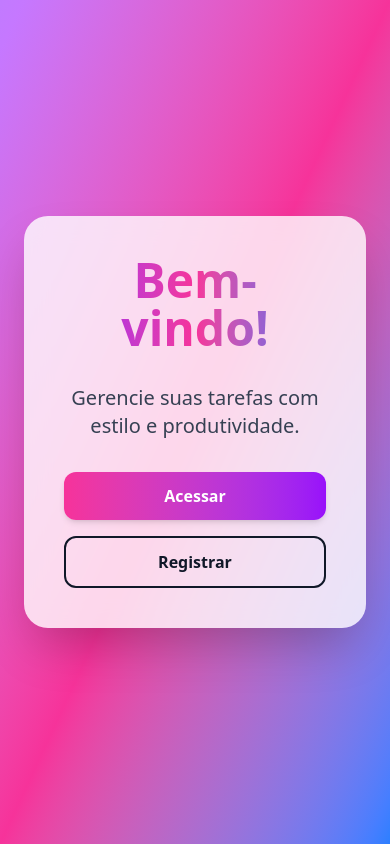
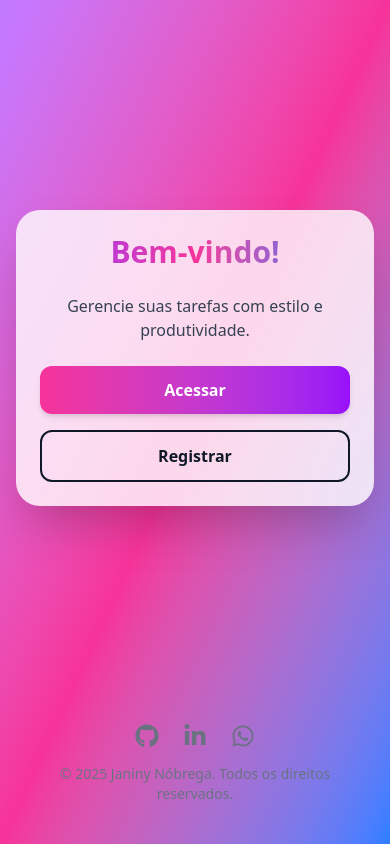
Before and after one commit to JaninyNobrega/my-planner, a Next.js app: page / in a window 390 px wide. Built offline with nearby package versions, Linux system fonts and the light colour scheme.

Commit message:
Projeto finalizado aguardando publicação no vercel

```diff
--- a/package.json
+++ b/package.json
@@ -15,7 +15,8 @@
     "mongodb": "^6.18.0",
     "next": "15.5.0",
     "react": "19.1.0",
-    "react-dom": "19.1.0"
+    "react-dom": "19.1.0",
+    "react-icons": "^5.5.0"
   },
   "devDependencies": {
     "@eslint/eslintrc": "^3",
--- a/src/app/api/auth/login/route.js
+++ b/src/app/api/auth/login/route.js
@@ -37,7 +37,7 @@ export async function POST(request) {
     const token = jwt.sign(
       { userId: user._id, email: user.email },
       process.env.JWT_SECRET,
-      { expiresIn: '1h' } // Token expira em 1 hora
+      { expiresIn: '1h' }
     );
 
     return new Response(JSON.stringify({ message: 'Login realizado com sucesso!', token: token }), {
--- a/src/app/api/auth/register/route.js
+++ b/src/app/api/auth/register/route.js
@@ -15,10 +15,10 @@ export async function POST(request) {
 
     // 2. Conecte ao MongoDB usando a nossa função
     const client = await clientPromise;
-    const db = client.db("projeto-fullstack"); // Nome do banco de dados
-    const usersCollection = db.collection("users"); // Coleção de usuários
+    const db = client.db("projeto-fullstack");
+    const usersCollection = db.collection("users");
 
-    // 3. Verifique se o usuário já existe
+    // 3. o usuário já existe?
     const userExists = await usersCollection.findOne({ email: email });
     if (userExists) {
       return new Response(JSON.stringify({ message: 'Este email já está em uso.' }), {
--- a/src/app/api/tasks/route.js
+++ b/src/app/api/tasks/route.js
@@ -34,12 +34,12 @@ export async function POST(request) {
 
     // 4. Conecte ao banco de dados e à coleção de tarefas
     const client = await clientPromise;
-    const db = client.db("projeto-fullstack"); // Verifique se o nome do BD está correto
+    const db = client.db("projeto-fullstack");
     const tasksCollection = db.collection("tasks");
 
     // 5. Crie a nova tarefa
     const newTask = {
-      userId: new ObjectId(userId), // Salve o ID do usuário como um ObjectId
+      userId: new ObjectId(userId),
       title,
       description: description || null,
       completed: false,
@@ -81,7 +81,7 @@ export async function GET(request) {
 
     // 3. Conecte ao banco de dados e busque as tarefas do usuário
     const client = await clientPromise;
-    const db = client.db("projeto-fullstack"); // Verifique o nome do BD
+    const db = client.db("projeto-fullstack");
     const tasksCollection = db.collection("tasks");
 
     // Busque apenas as tarefas cujo userId corresponda ao usuário logado
@@ -134,7 +134,7 @@ export async function DELETE(request) {
     const db = client.db("projeto-fullstack"); // Verifique o nome do BD
     const tasksCollection = db.collection("tasks");
 
-    // 6. Tente deletar a tarefa, verificando se o ID do usuário corresponde
+    // 6. deletar a tarefa, verificando se o ID do usuário corresponde
     const result = await tasksCollection.deleteOne({ _id: new ObjectId(id), userId: new ObjectId(userId) });
 
     if (result.deletedCount === 0) {
--- a/src/app/auth/login/page.js
+++ b/src/app/auth/login/page.js
@@ -34,13 +34,15 @@ export default function LoginPage() {
   };
 
   return (
-    <div className="flex min-h-screen items-center justify-center p-6 bg-gradient-to-br from-primary via-accent to-secondary">
-  <div className="w-full max-w-md p-8 space-y-6 bg-white/10 rounded-3xl shadow-2xl backdrop-blur-md border border-white/10">
-    <h1 className="text-4xl font-extrabold text-center tracking-wide">
+    <div className="flex min-h-screen items-center justify-center p-4 sm:p-6 bg-gradient-to-br from-primary via-accent to-secondary">
+      <div className="w-full max-w-sm sm:max-w-md p-6 sm:p-8 space-y-6 bg-white/10 rounded-3xl shadow-2xl backdrop-blur-md border border-white/10">
+
+        <h1 className="text-3xl sm:text-4xl font-extrabold text-center tracking-wide">
           Acesse sua conta
         </h1>
 
         <form className="space-y-6" onSubmit={handleSubmit}>
+          {/* Campo de Email */}
           <div>
             <label htmlFor="email" className="block text-sm font-semibold text-foreground/80">
               Email
@@ -53,11 +55,12 @@ export default function LoginPage() {
               value={email}
               onChange={(e) => setEmail(e.target.value)}
               className="w-full px-4 py-3 mt-1 bg-white/5 text-foreground border border-white/10 rounded-xl placeholder:text-foreground/50
-                     focus:outline-none focus:ring-2 focus:ring-accent/70 focus:border-transparent transition-all duration-300"
+                         focus:outline-none focus:ring-2 focus:ring-accent/70 focus:border-transparent transition-all duration-300 text-sm sm:text-base"
               placeholder="seuemail@exemplo.com"
             />
           </div>
 
+          {/* Campo de Senha */}
           <div>
             <label htmlFor="password" className="block text-sm font-semibold text-foreground/80">
               Senha
@@ -70,30 +73,33 @@ export default function LoginPage() {
               value={password}
               onChange={(e) => setPassword(e.target.value)}
               className="w-full px-4 py-3 mt-1 bg-white/5 text-foreground border border-white/10 rounded-xl placeholder:text-foreground/50
-                     focus:outline-none focus:ring-2 focus:ring-accent/70 focus:border-transparent transition-all duration-300"
+                         focus:outline-none focus:ring-2 focus:ring-accent/70 focus:border-transparent transition-all duration-300 text-sm sm:text-base"
               placeholder="••••••••"
             />
           </div>
 
+          {/* Botão */}
           <button
             type="submit"
             className="w-full px-6 py-3 font-semibold text-white rounded-xl shadow-lg
                        bg-gradient-to-r from-accent via-primary to-secondary
                        hover:shadow-xl hover:-translate-y-0.5 active:translate-y-0
                        transition-transform transition-shadow duration-300
-                   focus:outline-none focus:ring-2 focus:ring-offset-2 focus:ring-accent focus:ring-offset-background"
+                       focus:outline-none focus:ring-2 focus:ring-offset-2 focus:ring-accent focus:ring-offset-background text-sm sm:text-base"
           >
             Entrar
           </button>
         </form>
 
+        {/* Mensagem de feedback */}
         {message && (
           <div className={`text-center text-sm ${message.includes('sucesso') ? 'text-success' : 'text-accent'}`}>
             {message}
           </div>
         )}
 
-    <div className="text-center text-sm">
+        {/* Link para cadastro */}
+        <div className="text-center text-xs sm:text-sm">
           <span className="text-foreground/70">Não tem uma conta? </span>
           <Link
             href="/auth/register"
@@ -104,6 +110,5 @@ export default function LoginPage() {
         </div>
       </div>
     </div>
-
   );
 }
--- /dev/null
+++ b/src/app/components/Footer.js
@@ -0,0 +1,38 @@
+import Link from 'next/link';
+import { FaGithub, FaLinkedinIn, FaWhatsapp } from 'react-icons/fa';
+
+export default function Footer() {
+  return (
+    <footer className="w-full text-center py-6 px-4 bg-transparent">
+      <div className="flex justify-center space-x-6">
+        <Link
+          href="https://github.com/janinynobrega"
+          target="_blank"
+          rel="noopener noreferrer"
+          className="text-gray-500 hover:text-gray-800 transition-colors duration-200"
+        >
+          <FaGithub size={24} />
+        </Link>
+        <Link
+          href="https://www.linkedin.com/in/janiny-nóbrega-27506b106"
+          target="_blank"
+          rel="noopener noreferrer"
+          className="text-gray-500 hover:text-blue-600 transition-colors duration-200"
+        >
+          <FaLinkedinIn size={24} />
+        </Link>
+        <Link
+          href="https://wa.me/+5585999525131"
+          target="_blank"
+          rel="noopener noreferrer"
+          className="text-gray-500 hover:text-green-600 transition-colors duration-200"
+        >
+          <FaWhatsapp size={24} />
+        </Link>
+      </div>
+      <p className="mt-4 text-sm text-gray-500">
+        © {new Date().getFullYear()} Janiny Nóbrega. Todos os direitos reservados.
+      </p>
+    </footer>
+  );
+}
--- a/src/app/page.js
+++ b/src/app/page.js
@@ -1,30 +1,43 @@
 import Link from 'next/link';
+import Footer from '../app/components/Footer';
 
 export default function HomePage() {
   return (
-    <div className="flex min-h-screen flex-col items-center justify-center p-6 bg-gradient-to-br from-purple-400 via-pink-500 to-blue-500 text-center">
-      <div className="w-full max-w-lg space-y-8 p-10 bg-white/80 rounded-3xl shadow-2xl backdrop-blur-md">
-        <h1 className="text-5xl font-extrabold bg-gradient-to-r from-purple-600 via-pink-500 to-blue-600 bg-clip-text text-transparent">
+    <div className="flex min-h-screen flex-col items-center justify-between p-4 sm:p-6 bg-gradient-to-br from-purple-400 via-pink-500 to-blue-500 text-center">
+
+      {/* Conteúdo principal centralizado */}
+      <main className="flex flex-col items-center justify-center flex-1 w-full">
+        <div className="w-full max-w-lg sm:max-w-md md:max-w-lg space-y-6 sm:space-y-8 p-6 sm:p-8 md:p-10 bg-white/80 rounded-3xl shadow-2xl backdrop-blur-md">
+
+          <h1 className="text-3xl sm:text-4xl md:text-5xl font-extrabold bg-gradient-to-r from-purple-600 via-pink-500 to-blue-600 bg-clip-text text-transparent">
             Bem-vindo!
           </h1>
-        <p className="text-xl text-gray-700">
+
+          <p className="text-base sm:text-lg md:text-xl text-gray-700 px-2">
             Gerencie suas tarefas com estilo e produtividade.
           </p>
+
+          {/* Botões responsivos */}
           <div className="flex flex-col md:flex-row justify-center space-y-4 md:space-y-0 md:space-x-4">
             <Link
               href="/auth/login"
-            className="w-full md:w-auto px-8 py-3 font-semibold text-white bg-gradient-to-r from-pink-500 to-purple-600 rounded-xl shadow-md hover:scale-105 hover:shadow-lg transition-transform duration-300"
+              className="w-full md:w-auto px-6 sm:px-8 py-3 text-base sm:text-lg font-semibold text-white bg-gradient-to-r from-pink-500 to-purple-600 rounded-xl shadow-md hover:scale-105 hover:shadow-lg transition-transform duration-300"
             >
               Acessar
             </Link>
+
             <Link
               href="/auth/register"
-            className="w-full md:w-auto px-8 py-3 font-semibold text-gray-900 border-2 border-gray-900 rounded-xl hover:bg-gray-900 hover:text-white hover:scale-105 hover:shadow-lg transition-transform duration-300"
+              className="w-full md:w-auto px-6 sm:px-8 py-3 text-base sm:text-lg font-semibold text-gray-900 border-2 border-gray-900 rounded-xl hover:bg-gray-900 hover:text-white hover:scale-105 hover:shadow-lg transition-transform duration-300"
             >
               Registrar
             </Link>
           </div>
         </div>
+      </main>
+
+      {/* Footer fixo ao final */}
+      <Footer />
     </div>
   );
 }
```
Also changed, not shown: src/app/auth/register/page.js (+17 -17 lines), src/app/dashboard/DashboardContent.js (+25 -36 lines), 2 other files (tests, documents, lock files or other folders). Lines whose indentation alone changed are shown as unchanged.
